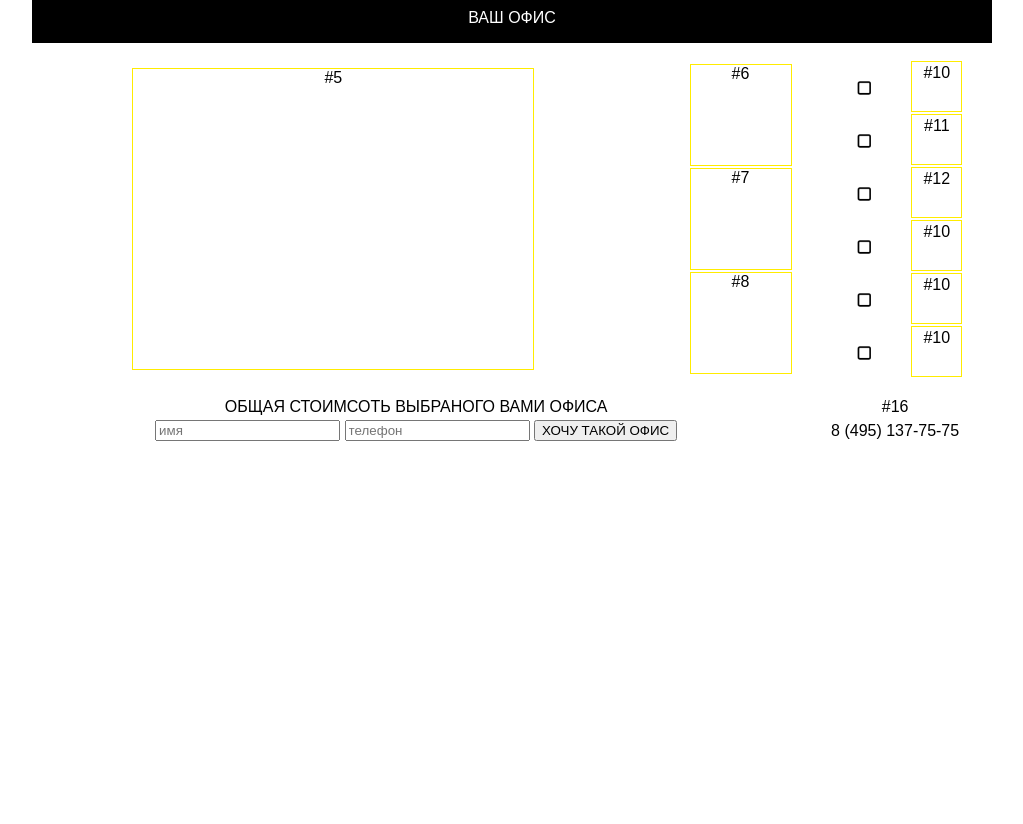
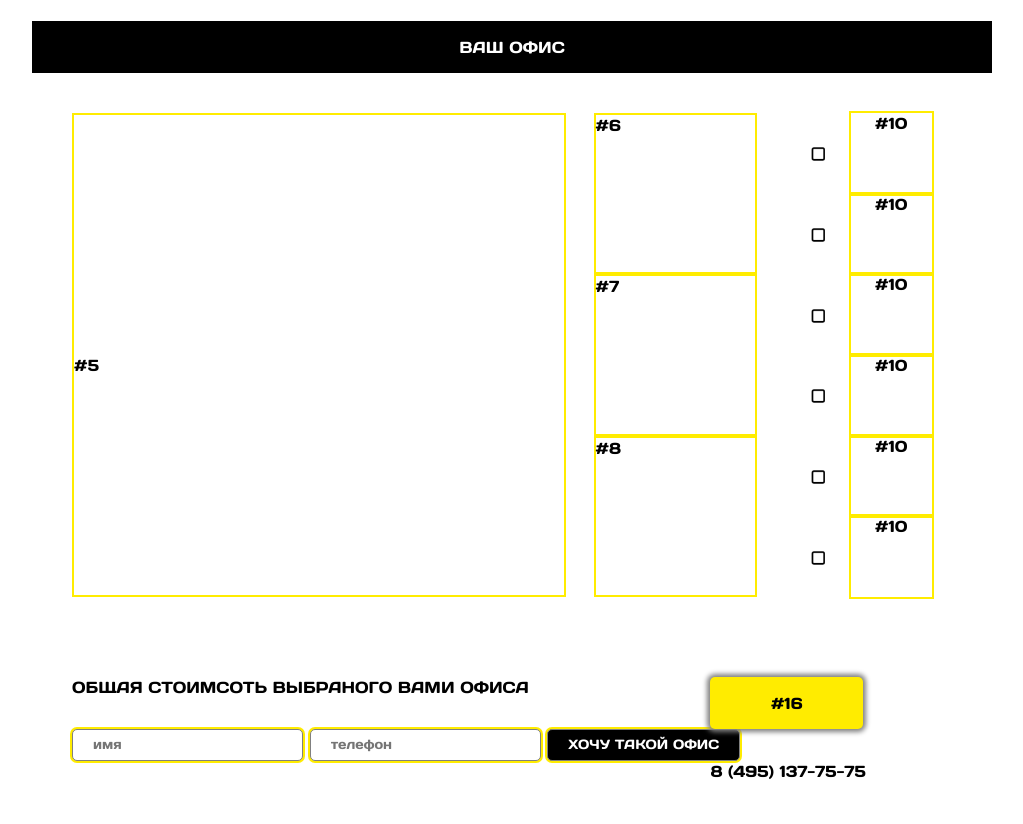
Before and after one commit to azatmagdeev/wz-offices, a website: page index.html in a window 1280 px wide. Shown: the part 1058-1882 px from the top of the page, without its empty margins (128-1151 px from the left). Before the commit the page ends 1510 px from the top, so only its background shows below. Drawn offline with Linux system fonts and the light colour scheme; a small style sheet from the web is missing; files whose address does not match are found by name.

Commit message:
last section + font

```diff
--- a/css/style.css
+++ b/css/style.css
@@ -4,16 +4,25 @@
     align-items: center;
 }
 
+/****** fonts ******/
 @font-face {
     font-family: Akrobat;
     src: url('../fonts/akrobat-light.woff2') format('woff2'),
     url('../fonts/akrobat-light.woff') format('woff');
 }
 
-body {
-    font-family: sans-serif;
+@font-face {
+    font-family: daysOne;
+    src: url("../fonts/Days_One/DaysOne-Regular.ttf");
+}
+
+body, button, input {
+    font-family: daysOne, sans-serif;
     font-weight: 400;
 }
+
+/****** fonts end ******/
+
 
 table {
     margin: 0 auto;
@@ -23,11 +32,11 @@ table {
 /*td {*/
 /*    padding: 0;*/
 /*}*/
-.large{
+.large {
     font-size: larger;
 }
 
-.small{
+.small {
     font-size: x-small;
     font-weight: bold;
 }
@@ -46,6 +55,7 @@ p {
     max-width: 960px;
     margin: 0 auto;
 }
+
 /*container end*/
 
 /*section*/
@@ -61,12 +71,13 @@ p {
 
 .section__main-img div {
     border: 1px solid #FFEC00;
-    height: 300px;
+    height: 350px;
     width: 100%;
-    min-width: 300px;
+    min-width: 400px;
     max-width: 400px;
     margin: 0 auto;
 }
+
 /*section end*/
 
 /*section table*/
@@ -80,6 +91,7 @@ p {
 .section__table td {
     padding: 0.5em;
 }
+
 /*section table end*/
 
 /* Section header */
@@ -88,6 +100,7 @@ p {
     background-color: black;
     padding: 1em;
 }
+
 /* Section header end */
 
 /* Radio */
@@ -101,8 +114,8 @@ p {
 
 .radio__icon {
     margin: 0 auto;
-    width: 1em;
-    height: 1em;
+    width: 1.5em;
+    height: 1.5em;
     background-image: url("../img/non-checked.png");
     background-size: 1em;
     background-repeat: no-repeat;
@@ -113,6 +126,7 @@ p {
 .radio__input:checked + .radio__icon {
     background-image: url("../img/checked.png");
 }
+
 /* Radio checked end*/
 /* end Radio */
 
@@ -124,6 +138,7 @@ p {
     padding: 0.5em 3em;
     background-color: transparent;
 }
+
 /*section footer end*/
 
 /*icons*/
@@ -131,18 +146,19 @@ p {
     height: 2em;
 }
 
-.services{
+.services {
     height: 2em;
     padding-left: 1em;
 }
+
 /*icons end*/
 
 /*second section*/
-.akrobat{
-    font-family: Akrobat,sans-serif;
+.akrobat {
+    font-family: Akrobat, sans-serif;
 }
 
-.borders{
+.borders {
     border-left: solid #FFEC00 1px;
     border-right: solid #FFEC00 1px;
 }
@@ -160,9 +176,10 @@ p {
     margin: 0 auto;
 }
 
-.second-section table{
+.second-section table {
     width: 100%;
 }
+
 /*second section end*/
 
 /*last section*/
@@ -185,11 +202,120 @@ p {
     margin: 0 auto;
 }
 
-.last-section table{
+.last-section table {
     width: 100%;
 }
 
-.last-section .section__table td{
+.last-section .section__table td {
     padding: 0;
 }
+
 /*last section end*/
+
+
+/*last-section section-main*/
+.section-main {
+    display: flex;
+    width: 95%;
+    padding: 2.5%;
+}
+
+.section-main__col {
+    padding: 1em;
+    width: 60%;
+}
+
+.section-main__coll {
+    padding: 1em;
+    width: 20%;
+    display: flex;
+    flex-direction: column;
+
+}
+
+.section-main__small {
+    display: flex;
+    align-items: center;
+    justify-content: space-evenly;
+    height: 100%;
+
+}
+
+.section-main__small-pic {
+    border: 2px solid #FFEC00;
+    position: relative;
+    height: 100%;
+    width: 50%;
+}
+
+.section-main__med-pic {
+    border: 2px solid #FFEC00;
+    position: relative;
+    /*padding-top: 48%;*/
+    /*padding-bottom: 49%;*/
+    height: 100%;
+}
+
+.section-main__big-pic {
+    border: 2px solid #FFEC00;
+    width: 100%;
+    padding: 49% 0;
+
+}
+
+.content {
+    position: absolute;
+}
+
+/*last-section main end*/
+
+/*section-footer*/
+.section-footer {
+    display: flex;
+    width: 95%;
+    padding: 2.5%;
+}
+
+.section-footer__col {
+    width: 70%;
+}
+
+.section-footer__coll {
+    /*justify-self: end;*/
+    width: 100%;
+
+}
+
+.section-footer__row {
+    display: flex;
+    flex-wrap: nowrap;
+    padding: 1em;
+    text-align: center;
+    display: flex;
+}
+
+.section-footer__row .price {
+    padding: 1em;
+    background-color: #FFEC00;
+    border-radius: 5px;
+    width: 50%;
+    height: 100%;
+    box-shadow: 0 0 5px 3px grey;
+    /*justify-self: end;*/
+    float: right;
+}
+
+.section-footer__row input {
+    border: 1px solid grey;
+    box-shadow: 0 0 0 2px #FFEC00;
+    border-radius: 5px;
+    padding: 0.5em 1.5em;
+    margin-right: 0.5em;
+}
+
+.section-footer__row input[type="button"] {
+    background-color: black;
+    color: white;
+}
+
+/*section-footer end*/
--- a/index.html
+++ b/index.html
@@ -341,131 +341,199 @@
             </tr>
         </table>
     </div>
+
+    <!--    last section-->
+
     <div class="section last-section">
         <div class="section__header">
             <p>ВАШ ОФИС</p>
         </div>
-        <table class="section__table">
-            <tr>
-                <td class="section__main-img">
-                    <div>#5</div>
-                </td>
-                <td>
-                    <table>
-                        <tr>
-                            <td class="last-section_img">
-                                <div>#6</div>
-                            </td>
-
-                        </tr>
-                        <tr>
-                            <td class="last-section_img">
-                                <div>#7</div>
-                            </td>
-
-                        </tr>
-                        <tr>
-                            <td class="last-section_img">
-                                <div>#8</div>
-                            </td>
-                        </tr>
 
 
-                    </table>
-                </td>
-                <td>
-                    <table>
-                        <tr>
-                            <td>
+        <div class="section-main">
+            <div class="section-main__col">
+                <div class="section-main__big-pic"><div class="content">#5</div></div>
+            </div>
+            <div class="section-main__coll">
+                <div class="section-main__med-pic"><div class="content">#6</div></div>
+                <div class="section-main__med-pic"><div class="content">#7</div></div>
+                <div class="section-main__med-pic"><div class="content">#8</div></div>
+            </div>
+            <div class="section-main__coll">
+                <div class="section-main__small">
                     <label class="check option">
                         <input class="radio__input" type="checkbox" name="wall-A" id="">
                         <div class="radio__icon"></div>
                     </label>
-                            </td>
-                            <td class="last-section__small-img">
-                                <div>#10</div>
-                            </td>
-                        </tr>
-                        <tr>
-                            <td>
+                    <div class="section-main__small-pic">#10</div>
+                </div>
+                <div class="section-main__small">
                     <label class="check option">
                         <input class="radio__input" type="checkbox" name="wall-A" id="">
                         <div class="radio__icon"></div>
                     </label>
-                            </td>
-                            <td class="last-section__small-img">
-                                <div>#11</div>
-                            </td>
-                        </tr>
-                        <tr>
-                            <td>
+                    <div class="section-main__small-pic">#10</div>
+                </div>
+                <div class="section-main__small">
                     <label class="check option">
                         <input class="radio__input" type="checkbox" name="wall-A" id="">
                         <div class="radio__icon"></div>
                     </label>
-                            </td>
-                            <td class="last-section__small-img">
-                                <div>#12</div>
-                            </td>
-                        </tr>
-                        <tr>
-                            <td>
+                    <div class="section-main__small-pic">#10</div>
+                </div>
+                <div class="section-main__small">
                     <label class="check option">
                         <input class="radio__input" type="checkbox" name="wall-A" id="">
                         <div class="radio__icon"></div>
                     </label>
-                            </td>
-                            <td class="last-section__small-img">
-                                <div>#10</div>
-                            </td>
-                        </tr>
-                        <tr>
-                            <td>
+                    <div class="section-main__small-pic">#10</div>
+                </div>
+                <div class="section-main__small">
                     <label class="check option">
                         <input class="radio__input" type="checkbox" name="wall-A" id="">
                         <div class="radio__icon"></div>
                     </label>
-                            </td>
-                            <td class="last-section__small-img">
-                                <div>#10</div>
-                            </td>
-                        </tr>
-                        <tr>
-                            <td>
+                    <div class="section-main__small-pic">#10</div>
+                </div>
+                <div class="section-main__small">
                     <label class="check option">
                         <input class="radio__input" type="checkbox" name="wall-A" id="">
                         <div class="radio__icon"></div>
                     </label>
-                            </td>
-                            <td class="last-section__small-img">
-                                <div>#10</div>
-                            </td>
-                        </tr>
-                    </table>
-                </td>
-            </tr>
-        </table>
-        <div class="section__footer">
-            <table>
-                <tr>
-                    <td>
+                    <div class="section-main__small-pic">#10</div>
+                </div>
+            </div>
+        </div>
+
+<div>
+<!--    <table class="section__table">-->
+<!--        <tr>-->
+<!--            <td class="section__main-img">-->
+<!--                <div>#5</div>-->
+<!--            </td>-->
+<!--            <td>-->
+<!--                <table>-->
+<!--                    <tr>-->
+<!--                        <td class="last-section_img">-->
+<!--                            <div>#6</div>-->
+<!--                        </td>-->
+
+<!--                    </tr>-->
+<!--                    <tr>-->
+<!--                        <td class="last-section_img">-->
+<!--                            <div>#7</div>-->
+<!--                        </td>-->
+
+<!--                    </tr>-->
+<!--                    <tr>-->
+<!--                        <td class="last-section_img">-->
+<!--                            <div>#8</div>-->
+<!--                        </td>-->
+<!--                    </tr>-->
+
+
+<!--                </table>-->
+<!--            </td>-->
+<!--            <td>-->
+<!--                <table>-->
+<!--                    <tr>-->
+<!--                        <td>-->
+<!--                            <label class="check option">-->
+<!--                                <input class="radio__input" type="checkbox" name="wall-A" id="">-->
+<!--                                <div class="radio__icon"></div>-->
+<!--                            </label>-->
+<!--                        </td>-->
+<!--                        <td class="last-section__small-img">-->
+<!--                            <div>#10</div>-->
+<!--                        </td>-->
+<!--                    </tr>-->
+<!--                    <tr>-->
+<!--                        <td>-->
+<!--                            <label class="check option">-->
+<!--                                <input class="radio__input" type="checkbox" name="wall-A" id="">-->
+<!--                                <div class="radio__icon"></div>-->
+<!--                            </label>-->
+<!--                        </td>-->
+<!--                        <td class="last-section__small-img">-->
+<!--                            <div>#11</div>-->
+<!--                        </td>-->
+<!--                    </tr>-->
+<!--                    <tr>-->
+<!--                        <td>-->
+<!--                            <label class="check option">-->
+<!--                                <input class="radio__input" type="checkbox" name="wall-A" id="">-->
+<!--                                <div class="radio__icon"></div>-->
+<!--                            </label>-->
+<!--                        </td>-->
+<!--                        <td class="last-section__small-img">-->
+<!--                            <div>#12</div>-->
+<!--                        </td>-->
+<!--                    </tr>-->
+<!--                    <tr>-->
+<!--                        <td>-->
+<!--                            <label class="check option">-->
+<!--                                <input class="radio__input" type="checkbox" name="wall-A" id="">-->
+<!--                                <div class="radio__icon"></div>-->
+<!--                            </label>-->
+<!--                        </td>-->
+<!--                        <td class="last-section__small-img">-->
+<!--                            <div>#10</div>-->
+<!--                        </td>-->
+<!--                    </tr>-->
+<!--                    <tr>-->
+<!--                        <td>-->
+<!--                            <label class="check option">-->
+<!--                                <input class="radio__input" type="checkbox" name="wall-A" id="">-->
+<!--                                <div class="radio__icon"></div>-->
+<!--                            </label>-->
+<!--                        </td>-->
+<!--                        <td class="last-section__small-img">-->
+<!--                            <div>#10</div>-->
+<!--                        </td>-->
+<!--                    </tr>-->
+<!--                    <tr>-->
+<!--                        <td>-->
+<!--                            <label class="check option">-->
+<!--                                <input class="radio__input" type="checkbox" name="wall-A" id="">-->
+<!--                                <div class="radio__icon"></div>-->
+<!--                            </label>-->
+<!--                        </td>-->
+<!--                        <td class="last-section__small-img">-->
+<!--                            <div>#10</div>-->
+<!--                        </td>-->
+<!--                    </tr>-->
+<!--                </table>-->
+<!--            </td>-->
+<!--        </tr>-->
+<!--    </table>-->
+</div>
+
+
+        <div class="section-footer">
+
+            <div class="section-footer__col">
+                <div class="section-footer__row">
                     ОБЩАЯ СТОИМСОТЬ ВЫБРАНОГО ВАМИ ОФИСА
-                    </td>
-                    <td>
-                        <div>#16</div>
-                    </td>
-                </tr>
-                <tr>
-                    <td>
-                        <input type="text" name="" id="" placeholder="имя">
-                        <input type="tel" name="" id="" placeholder="телефон">
+                </div>
+                <div class="section-footer__row">
+                    <input class="input" type="text" name="" id="" placeholder="имя">
+                    <input class="input" type="tel" name="" id="" placeholder="телефон">
                     <input type="button" value="ХОЧУ ТАКОЙ ОФИС">
-                    </td>
-                    <td>
+                </div>
+            </div>
+            <div class="section-footer__coll">
+                <div class="section-footer__row">
+                    <div class="price">
+                        #16
+                    </div>
+                </div>
+                <div class="section-footer__row">
+                    <div class="tel">
                         8 (495) 137-75-75
-                    </td>
-                </tr>
-            </table>
+                    </div>
+
+                </div>
+            </div>
         </div>
     </div>
 
```
Also changed, not shown: package.json (added, +19 -0 lines), fonts/Days_One/DaysOne-Regular.ttf (added). Lines whose indentation alone changed are shown as unchanged.
